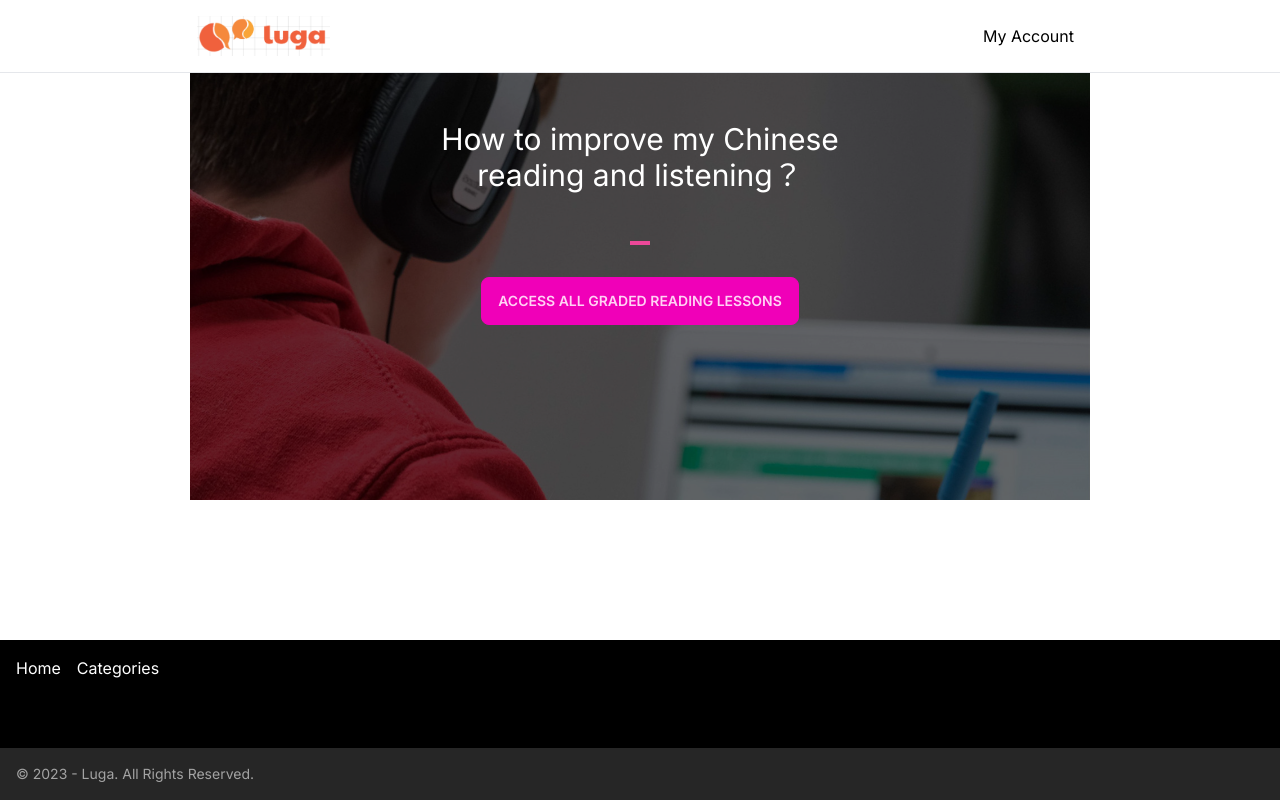
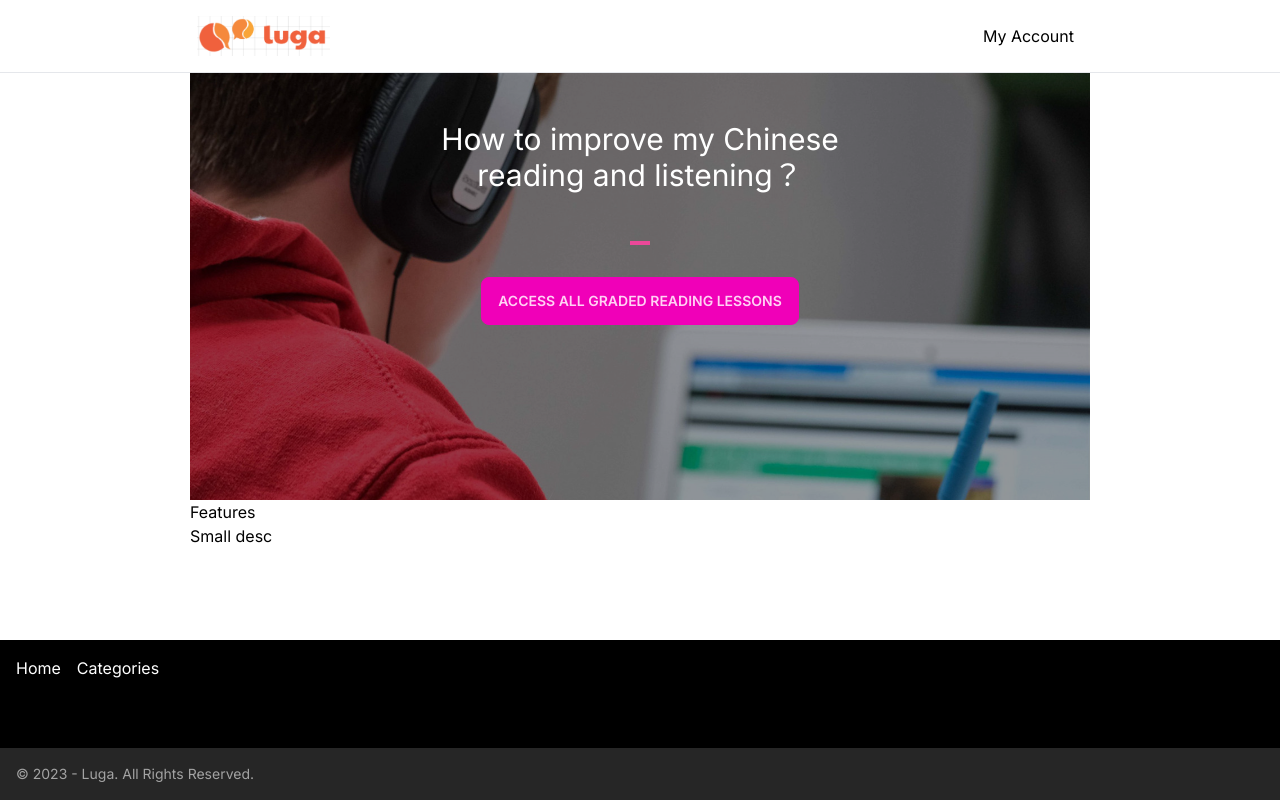
Before and after one commit to doctarhyf/luga, a Next.js app: page / in a window 1280 px wide. Built offline with nearby package versions, Linux system fonts and the light colour scheme.

Commit message:
working on home page

```diff
--- a/app/page copy.tsx
+++ b/app/lang/page.tsx
@@ -1,7 +1,7 @@
 "use client";
 import Image from "next/image";
 import { useState } from "react";
-import { countries, Country, strings, Word } from "./flow";
+import { countries, Country, strings, Word } from "../flow";
 import { useRouter } from "next/navigation";
 
 export default function Home() {
--- a/app/page.tsx
+++ b/app/page.tsx
@@ -17,14 +17,14 @@ export default function Home() {
   }
 
   function onStart() {
-    router.push("/home");
+    router.push("/lang");
   }
 
   return (
     <div className=" w-[100vw] md:w-[900px]">
       <div className=" h-[160pt] md:h-[320pt] relative overflow-hidden ">
-        <img src="/home.jpg" alt="my image" className="absolute  " />
-        <div className="w-full h-full bg-black/60 absolute "></div>
+        <img src="/home.jpg" alt="my image" className="absolute w-[100%]  " />
+        <div className="w-full h-full bg-black/40 absolute "></div>
 
         <div className="absolute gap-8 text-white mx-auto  p-8 text-xl md:text-3xl w-full ">
           <div className=" w-[90%] md:w-[50%] mx-auto text-center md:mt-4">
@@ -36,12 +36,16 @@ export default function Home() {
           </div>
 
           <div className="mx-auto w-full  text-center md:w-fit">
-            <button className="btn btn-secondary  ">
+            <button onClick={onStart} className="btn btn-secondary  ">
               Access all graded reading lessons
             </button>
           </div>
         </div>
       </div>
+
+      <div>Features</div>
+
+      <div>Small desc</div>
     </div>
   );
 }
```
